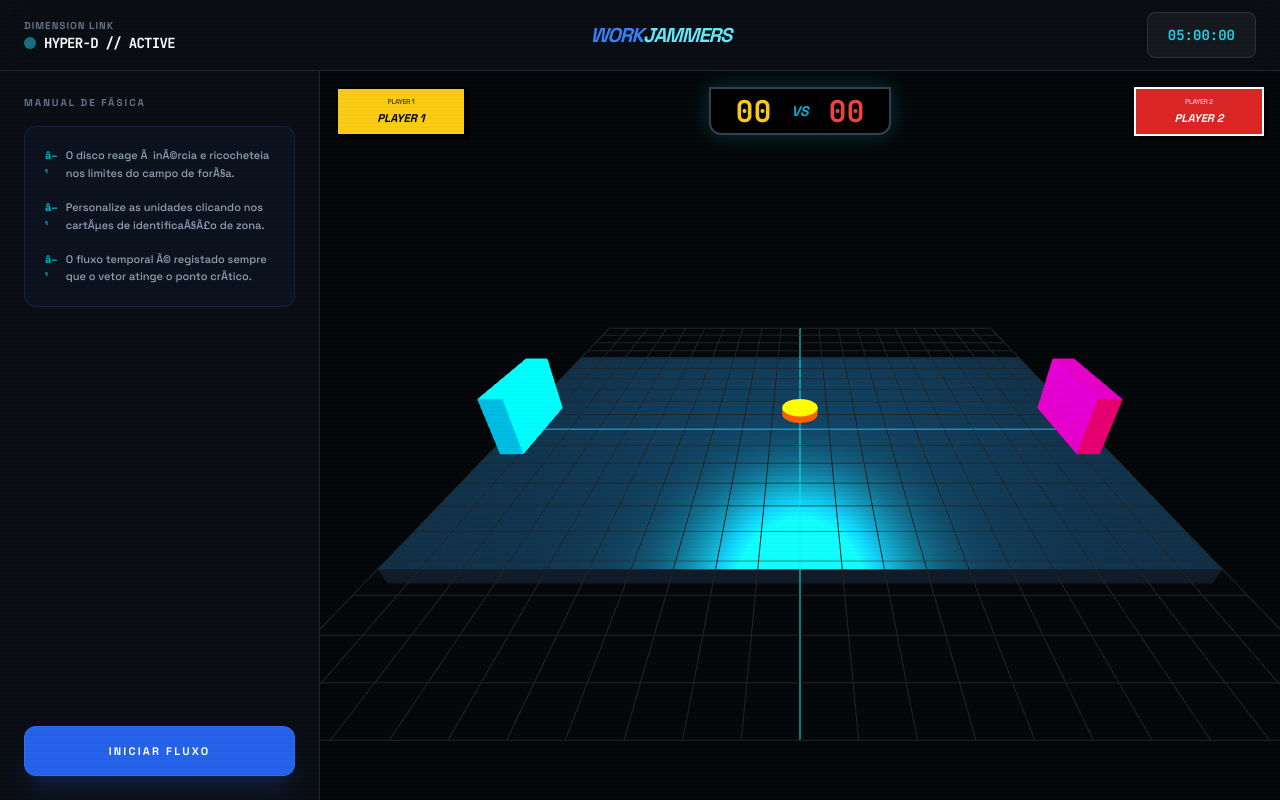
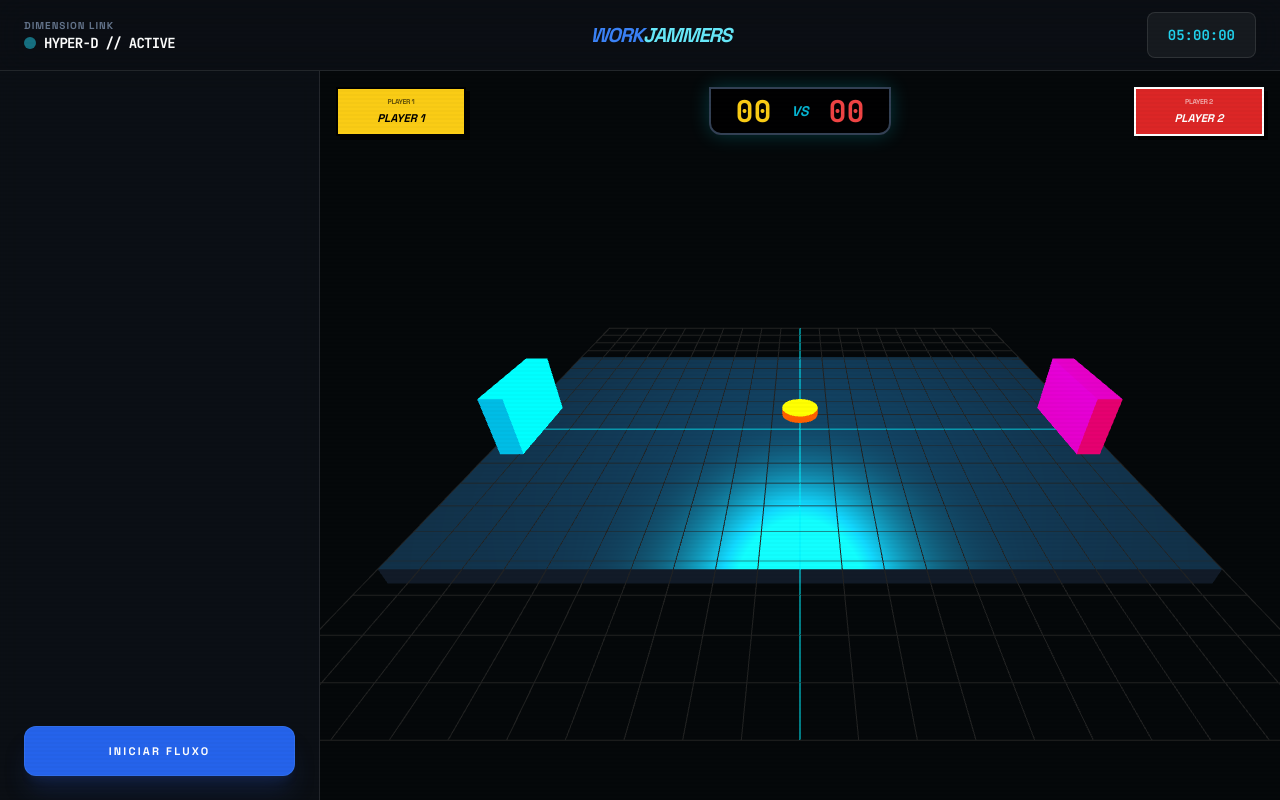
Before and after one commit to mycaelsantanadelucc-tech/mycael-h, a plain HTML site: page index.html in a window 1280 px wide. Drawn offline with nearby package versions, Linux system fonts and the light colour scheme; animation ran at ten frames a second.

Commit message:
Remove manual from sidebar

```diff
--- a/index.html
+++ b/index.html
@@ -96,27 +96,6 @@
     </header>
     <div class="flex flex-1 overflow-hidden relative">
         <aside class="sidebar w-[200px] lg:w-[320px] flex flex-col p-6 gap-6 z-40">
-            <div class="space-y-8">
-                <div>
-                    <span class="text-[10px] font-bold text-slate-500 uppercase block mb-4 tracking-[0.2em]">Manual de FÃ­sica</span>
-                    <div class="bg-blue-600/5 p-5 rounded-xl border border-blue-600/20 leading-relaxed">
-                        <ul class="text-[11px] text-slate-400 space-y-4">
-                            <li class="flex items-start gap-2">
-                                <span class="text-cyan-500 font-bold">â–¹</span>
-                                <span>O disco reage Ã  inÃ©rcia e ricocheteia nos limites do campo de forÃ§a.</span>
-                            </li>
-                            <li class="flex items-start gap-2">
-                                <span class="text-cyan-500 font-bold">â–¹</span>
-                                <span>Personalize as unidades clicando nos cartÃµes de identificaÃ§Ã£o de zona.</span>
-                            </li>
-                            <li class="flex items-start gap-2">
-                                <span class="text-cyan-500 font-bold">â–¹</span>
-                                <span>O fluxo temporal Ã© registado sempre que o vetor atinge o ponto crÃ­tico.</span>
-                            </li>
-                        </ul>
-                    </div>
-                </div>
-            </div>
             <button id="reset-btn" onclick="resetSimulation()" class="mt-auto bg-blue-600 hover:bg-blue-500 text-white font-black py-4 rounded-xl text-[11px] uppercase tracking-[0.2em] transition-all shadow-xl shadow-blue-900/30 active:scale-[0.98] border border-blue-400/20">
                 Iniciar Fluxo
             </button>
```
